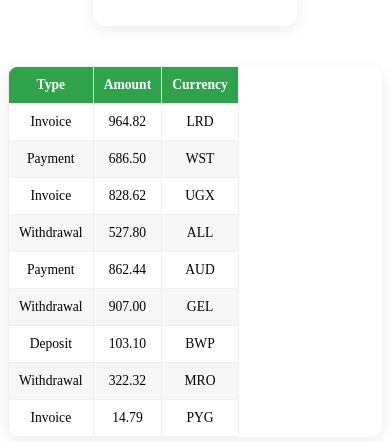
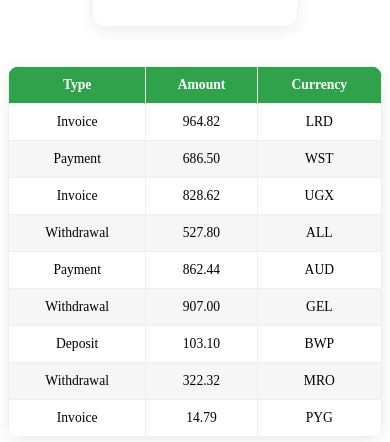
Before and after one commit to hanna-uler/goit-react-hw-01, a React (Vite) app: page / in a window 390 px wide. Shown: the part 831-1273 px from the top of the page. Built offline with nearby package versions, Linux system fonts and the light colour scheme.

Commit message:
upgrade table styles

```diff
--- a/src/components/TransactionHistory/TransactionHistory.module.css
+++ b/src/components/TransactionHistory/TransactionHistory.module.css
@@ -30,14 +30,6 @@
 }
 .row:nth-child(even) {
   background-color: #f6f6f6;
-}
-
-@media (max-width: 767px) {
-  .table {
-    display: block;
-    overflow-x: auto;
-    white-space: nowrap;
-  }
 }
 
 @media (min-width: 768px) {
```
